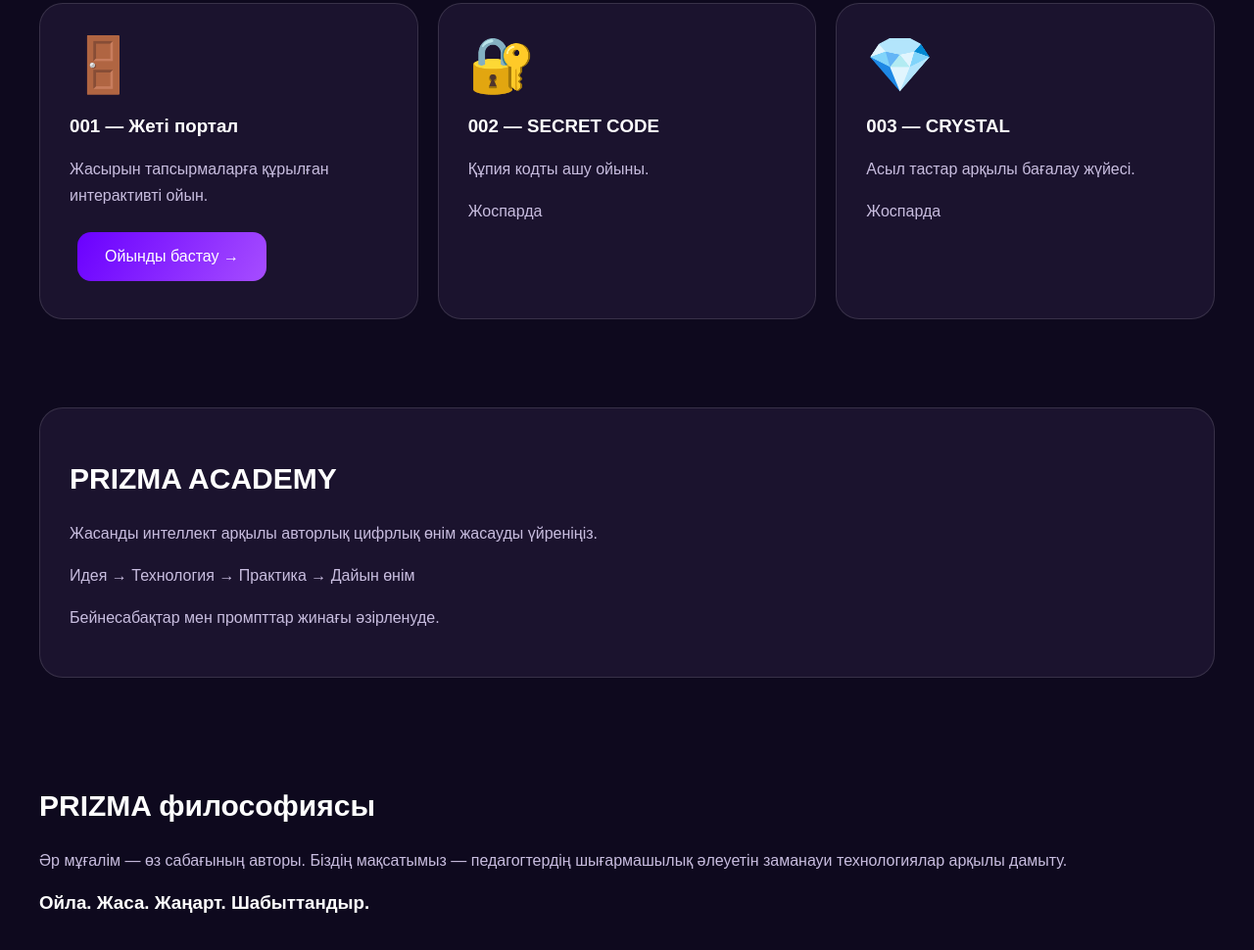
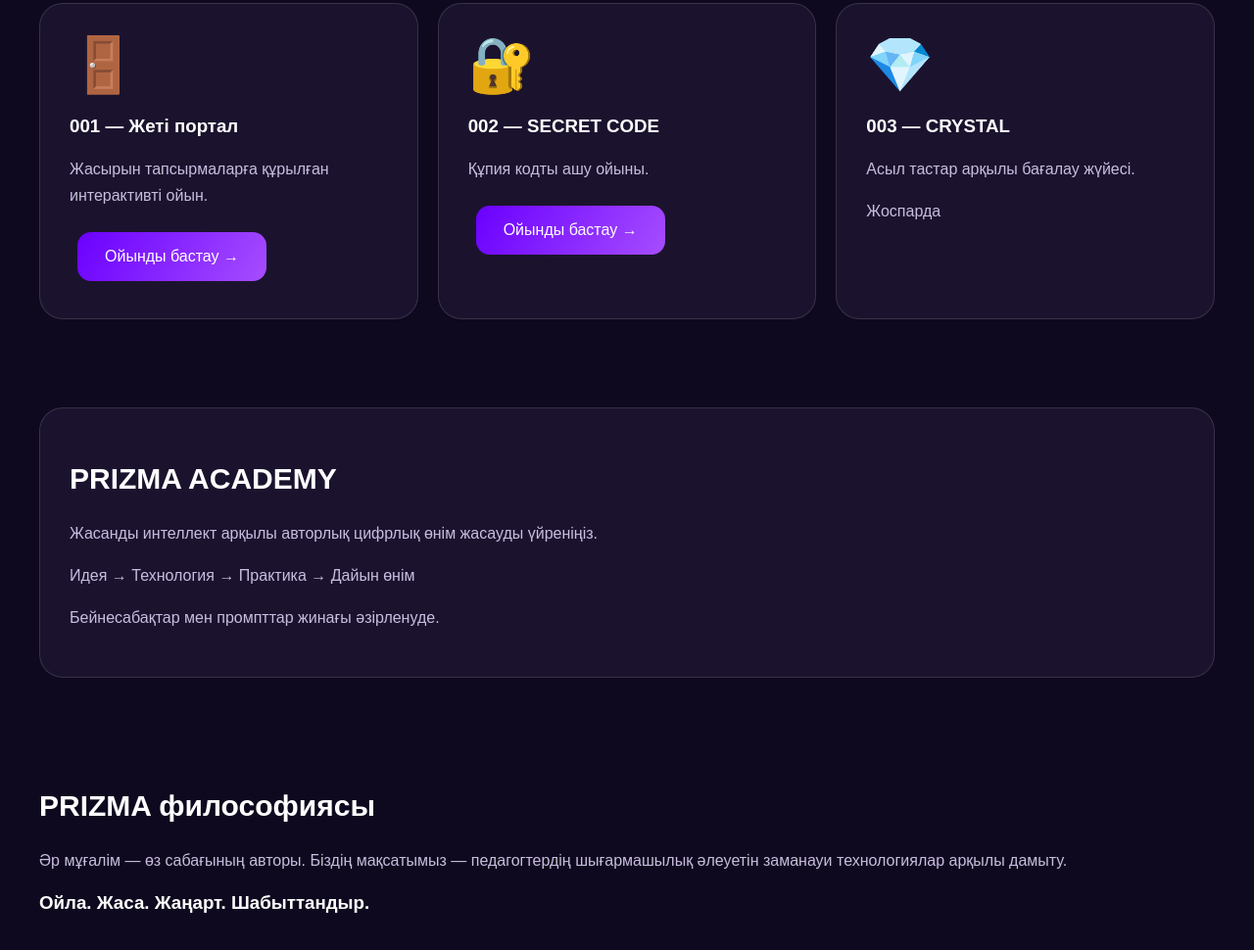
Before and after one commit to aizhan231186-del/prizma, a plain HTML site: page index.html in a window 1280 px wide. Shown: the part 2337-3307 px from the top of the page at 98% size. Drawn offline with Linux system fonts and the light colour scheme.

Commit message:
Update index.html

```diff
--- a/index.html
+++ b/index.html
@@ -222,7 +222,7 @@ aria-label="Құралдарды іздеу">
 <div style="font-size:55px">🔐</div>
 <h3>002 — SECRET CODE</h3>
 <p>Құпия кодты ашу ойыны.</p>
-<p>Жоспарда</p>
+<a href="secret-code.html" class="btn">Ойынды бастау →</a>
 </div>
 <div class="panel">
 <div style="font-size:55px">💎</div>
```
